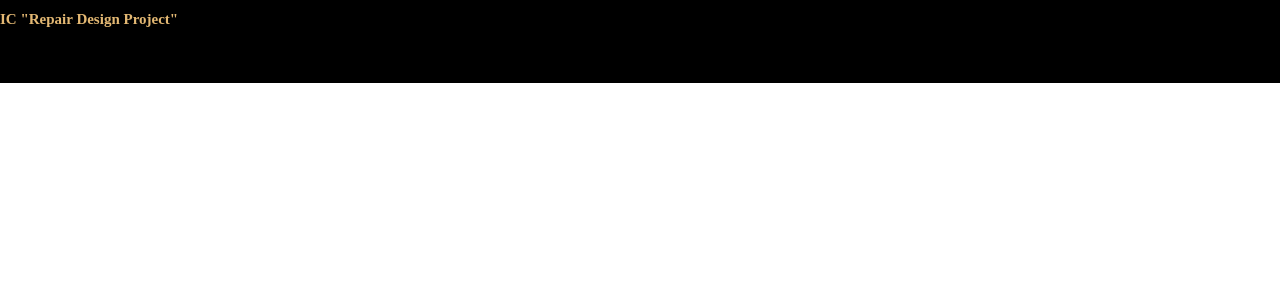
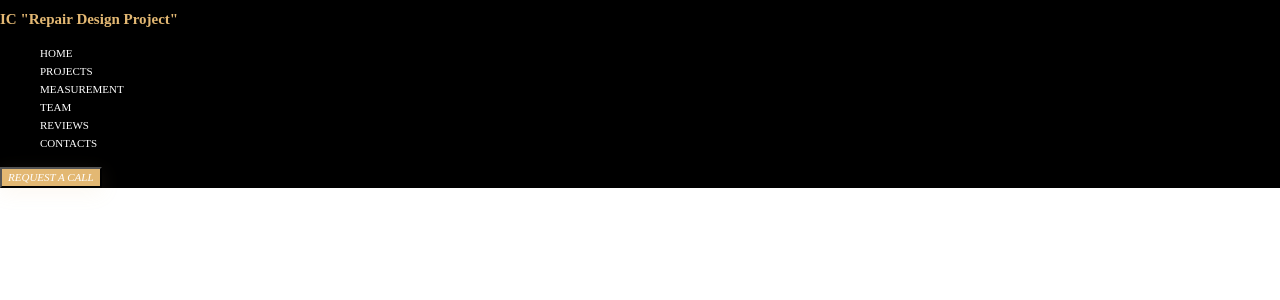
Before and after one commit to Maderami/module18, a PHP site: page / in a window 1280 px wide. Shown: the top 300 px of the page. Run offline with PHP 8.4, Linux system fonts and the light colour scheme.

Commit message:
edit of the header file

```diff
--- a/assets/css/style.css
+++ b/assets/css/style.css
@@ -38,6 +38,7 @@ body {
     line-height: 15px;
     text-align: center;
     color: white;
+    text-transform: uppercase;
 }
 
 .nav {
@@ -75,6 +76,7 @@ body {
     line-height: 15px;
     text-align: left;
     color: #FFFFFF;
+    text-transform: uppercase;
 }
 
 .phone-number {
@@ -107,7 +109,7 @@ body {
     font-size: 40px;
     line-height: 53.13px;
     text-align: left;
-
+    text-transform: uppercase;
 }
 
 .title-preview span {
--- a/lib/main/layout/header.php
+++ b/lib/main/layout/header.php
@@ -17,6 +17,15 @@
             <h2 class="title-link">
                 IC "Repair Design Project"
             </h2>
+            <ul class="nav-button">
+                <li><a>Home</a></li>
+                <li><a>Projects</a></li>
+                <li><a>MEASUREMENT</a></li>
+                <li><a>Team</a></li>
+                <li><a>Reviews</a></li>
+                <li><a>Contacts</a></li>
+            </ul>
+            <button class="button-function"><span>Request a call</span></button>
         </div>
     </div>
 </header>
```
Also changed, not shown: assets/js/mainscript.js (added).
